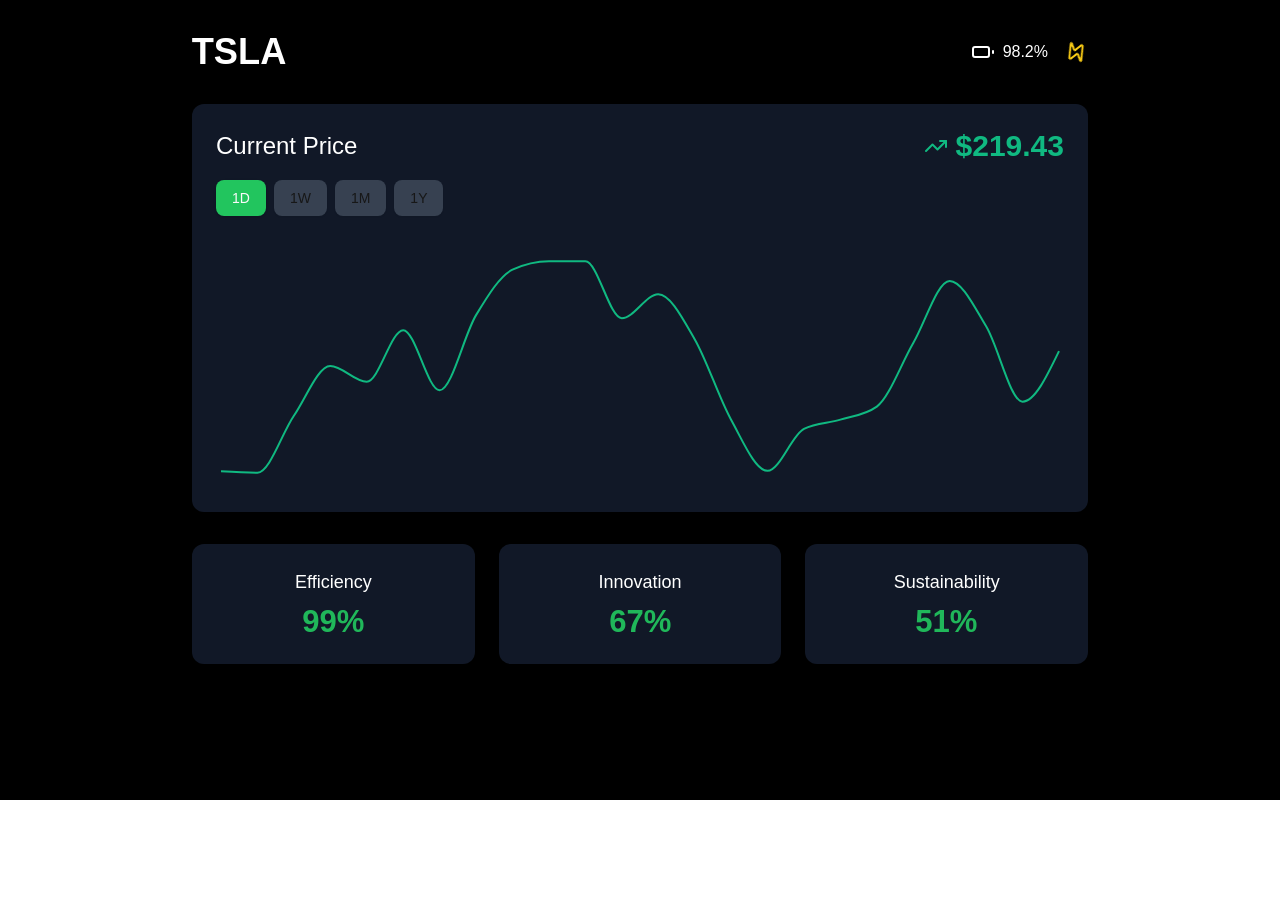
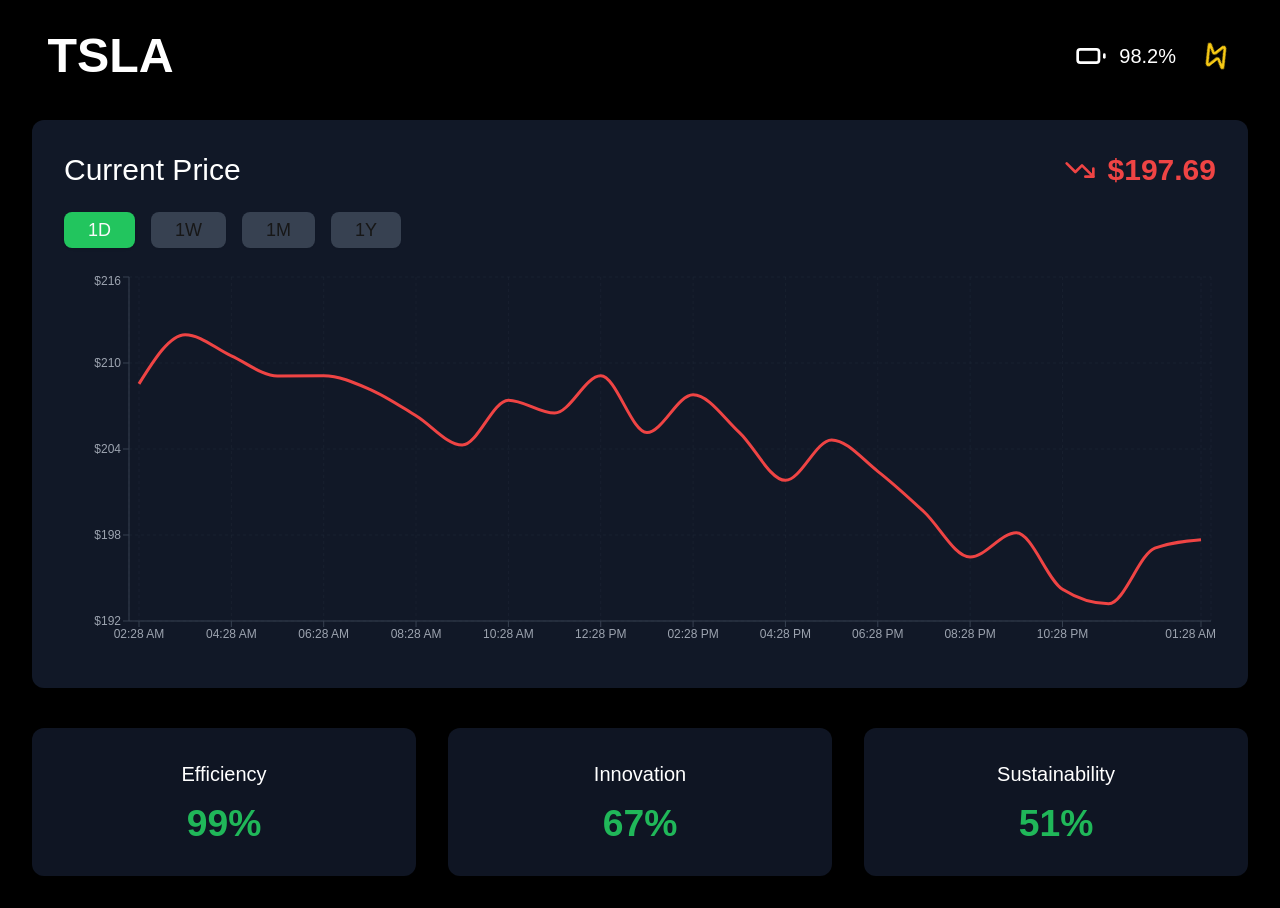
Before and after one commit to DrakeAlia/stock-simulator, a Next.js app: page / in a window 1280 px wide. Before the commit the page ends 800 px from the top, so only its background shows below. Built offline with nearby package versions, Linux system fonts and the light colour scheme.

Commit message:
added time frames and dates

```diff
--- a/package.json
+++ b/package.json
@@ -10,6 +10,7 @@
   },
   "dependencies": {
     "@radix-ui/react-slot": "^1.1.1",
+    "@radix-ui/react-tooltip": "^1.1.6",
     "class-variance-authority": "^0.7.1",
     "clsx": "^2.1.1",
     "framer-motion": "^11.18.1",
--- a/src/components/StockSimulator.tsx
+++ b/src/components/StockSimulator.tsx
@@ -1,7 +1,7 @@
 "use client";
 
-import React, { useState, useEffect, useRef } from "react";
-import { motion } from "framer-motion";
+import React, { useState, useEffect, useRef, useCallback } from "react";
+import { motion, AnimatePresence } from "framer-motion";
 import {
   LineChart,
   Line,
@@ -9,18 +9,41 @@
   YAxis,
   Tooltip,
   ResponsiveContainer,
+  CartesianGrid,
+  Area,
 } from "recharts";
 import { TrendingUp, TrendingDown, Battery, Zap } from "lucide-react";
 import { Button } from "@/components/ui/button";
+import { TooltipProps } from "recharts";
+import {
+  NameType,
+  ValueType,
+} from "recharts/types/component/DefaultTooltipContent";
 
 interface StockDataPoint {
-  time: number;
+  timestamp: Date;
   price: number;
-  volume?: number;
-  timestamp?: Date;
+  displayTime: string;
 }
 
 type TimeFrame = "1D" | "1W" | "1M" | "1Y";
+
+const AnimatedPrice = ({ price, trend }: { price: number; trend: string }) => {
+  return (
+    <AnimatePresence mode="wait">
+      <motion.div
+        key={price}
+        initial={{ opacity: 0, y: trend === "up" ? 20 : -20 }}
+        animate={{ opacity: 1, y: 0 }}
+        exit={{ opacity: 0, y: trend === "up" ? -20 : 20 }}
+        transition={{ duration: 0.3 }}
+        className="text-4xl font-bold md:text-3xl sm:text-2xl"
+      >
+        ${price.toFixed(2)}
+      </motion.div>
+    </AnimatePresence>
+  );
+};
 
 const StockSimulator = () => {
   const [mounted, setMounted] = useState(false);
@@ -33,32 +56,82 @@
   const lastPriceRef = useRef<number>(currentPrice);
   const intervalRef = useRef<ReturnType<typeof setInterval> | null>(null);
 
-  // Function to generate data based on timeframe
-  const generateDataForTimeframe = (timeframe: TimeFrame) => {
+  // Format timestamp based on timeframe
+  const formatTimestamp = (date: Date, timeframe: TimeFrame) => {
+    switch (timeframe) {
+      case "1D":
+        return date.toLocaleTimeString([], {
+          hour: "2-digit",
+          minute: "2-digit",
+        });
+      case "1W":
+        return date.toLocaleDateString([], {
+          weekday: "short",
+          month: "short",
+          day: "numeric",
+        });
+      case "1M":
+        return date.toLocaleDateString([], { month: "short", day: "numeric" });
+      case "1Y":
+        return date.toLocaleDateString([], { month: "short", year: "2-digit" });
+      default:
+        return date.toLocaleString();
+    }
+  };
+
+  const generateDataForTimeframe = useCallback((timeframe: TimeFrame) => {
     let basePrice = lastPriceRef.current;
     const newData: StockDataPoint[] = [];
+    const now = new Date();
 
-    // Configure data points based on timeframe
-    const dataPoints = {
-      "1D": 24, // Hourly for a day
-      "1W": 7, // Daily for a week
-      "1M": 30, // Daily for a month
-      "1Y": 12, // Monthly for a year
+    // Configure data points and time intervals based on timeframe
+    const config = {
+      "1D": {
+        points: 24,
+        getDate: (i: number) => {
+          const date = new Date(now);
+          date.setHours(date.getHours() - (24 - i));
+          return date;
+        },
+        volatility: 1,
+      },
+      "1W": {
+        points: 7,
+        getDate: (i: number) => {
+          const date = new Date(now);
+          date.setDate(date.getDate() - (7 - i));
+          return date;
+        },
+        volatility: 2,
+      },
+      "1M": {
+        points: 30,
+        getDate: (i: number) => {
+          const date = new Date(now);
+          date.setDate(date.getDate() - (30 - i));
+          return date;
+        },
+        volatility: 3,
+      },
+      "1Y": {
+        points: 12,
+        getDate: (i: number) => {
+          const date = new Date(now);
+          date.setMonth(date.getMonth() - (12 - i));
+          return date;
+        },
+        volatility: 5,
+      },
     }[timeframe];
 
-    // Adjust volatility based on timeframe
-    const volatilityFactor = {
-      "1D": 1,
-      "1W": 2,
-      "1M": 3,
-      "1Y": 5,
-    }[timeframe];
+    for (let i = 0; i < config.points; i++) {
+      const timestamp = config.getDate(i);
+      const volatility = (Math.random() * 8 - 4) * config.volatility;
+      basePrice = Math.max(0, basePrice + volatility);
 
-    for (let i = 0; i < dataPoints; i++) {
-      const volatility = (Math.random() * 8 - 4) * volatilityFactor;
-      basePrice = Math.max(0, basePrice + volatility);
       newData.push({
-        time: i,
+        timestamp,
+        displayTime: formatTimestamp(timestamp, timeframe),
         price: Number(basePrice.toFixed(2)),
       });
     }
@@ -72,7 +145,7 @@
     setBatteryLevel((prev) =>
       Math.max(0, Math.min(100, prev + (Math.random() * 10 - 5)))
     );
-  };
+  }, []);
 
   useEffect(() => {
     setMounted(true);
@@ -87,15 +160,13 @@
   useEffect(() => {
     if (!mounted) return;
 
-    // Initial data generation
     generateDataForTimeframe(selectedTimeframe);
 
-    // Update interval based on timeframe
     const intervalTime = {
-      "1D": 2000, // Update every 2 seconds for day view
-      "1W": 5000, // Update every 5 seconds for week view
-      "1M": 10000, // Update every 10 seconds for month view
-      "1Y": 15000, // Update every 15 seconds for year view
+      "1D": 2000,
+      "1W": 5000,
+      "1M": 10000,
+      "1Y": 15000,
     }[selectedTimeframe];
 
     intervalRef.current = setInterval(() => {
@@ -107,73 +178,94 @@
         clearInterval(intervalRef.current);
       }
     };
-  }, [mounted, selectedTimeframe]);
+  }, [mounted, selectedTimeframe, generateDataForTimeframe]);
+
+  const CustomTooltip = ({
+    active,
+    payload,
+  }: TooltipProps<ValueType, NameType>) => {
+    if (active && payload?.[0]?.value) {
+      return (
+        <div className="bg-gray-800 p-4 rounded-lg border border-gray-700">
+          <p className="text-gray-300 text-lg">
+            {payload[0].payload.displayTime}
+          </p>
+          <p className="text-white font-bold text-xl">
+            ${Number(payload[0].value).toFixed(2)}
+          </p>
+        </div>
+      );
+    }
+    return null;
+  };
 
   if (!mounted) return null;
 
   return (
-    <div className="w-full h-screen bg-black p-8 text-white">
+    <div className="w-full min-h-screen bg-black p-2 sm:p-4 lg:p-8 text-white">
       <motion.div
         initial={{ opacity: 0, y: 20 }}
         animate={{ opacity: 1, y: 0 }}
-        className="max-w-4xl mx-auto"
+        className="max-w-7xl mx-auto"
       >
-        <div className="flex items-center justify-between mb-8">
+        {/* Header section - Made responsive */}
+        <div className="flex items-center justify-between mb-6 sm:mb-10 px-2 sm:px-4">
           <motion.h1
-            className="text-4xl font-bold"
+            className="text-3xl sm:text-4xl lg:text-5xl font-bold"
             animate={{ scale: [1, 1.02, 1] }}
             transition={{ duration: 2, repeat: Infinity }}
           >
             TSLA
           </motion.h1>
-          <div className="flex items-center space-x-4">
+          <div className="flex items-center space-x-3 sm:space-x-6">
             <motion.div
               className="flex items-center"
               animate={{ opacity: batteryLevel > 20 ? 1 : 0.5 }}
             >
-              <Battery className="w-6 h-6 mr-2" />
-              <span>{batteryLevel.toFixed(1)}%</span>
+              <Battery className="w-6 h-6 sm:w-8 sm:h-8 mr-2 sm:mr-3" />
+              <span className="text-sm sm:text-xl">
+                {batteryLevel.toFixed(1)}%
+              </span>
             </motion.div>
             <motion.div
               animate={{ rotate: [0, 360] }}
               transition={{ duration: 2, repeat: Infinity }}
             >
-              <Zap className="w-6 h-6 text-yellow-400" />
+              <Zap className="w-6 h-6 sm:w-8 sm:h-8 text-yellow-400" />
             </motion.div>
           </div>
         </div>
 
+        {/* Chart section - Made responsive */}
         <motion.div
-          className="bg-gray-900 rounded-xl p-6 mb-8"
-          whileHover={{ scale: 1.02 }}
+          className="bg-gray-900 rounded-xl p-4 sm:p-6 lg:p-8 mb-6 sm:mb-10"
+          whileHover={{ scale: 1.01 }}
           transition={{ type: "spring", stiffness: 300 }}
         >
-          <div className="flex items-center justify-between mb-4">
-            <h2 className="text-2xl">Current Price</h2>
+          <div className="flex items-center justify-between mb-4 sm:mb-6">
+            <h2 className="text-xl sm:text-2xl lg:text-3xl">Current Price</h2>
             <motion.div
               className="flex items-center"
               animate={{ color: trend === "up" ? "#10B981" : "#EF4444" }}
             >
               {trend === "up" ? (
-                <TrendingUp className="w-6 h-6 mr-2" />
+                <TrendingUp className="w-6 h-6 sm:w-8 sm:h-8 mr-2 sm:mr-3" />
               ) : (
-                <TrendingDown className="w-6 h-6 mr-2" />
+                <TrendingDown className="w-6 h-6 sm:w-8 sm:h-8 mr-2 sm:mr-3" />
               )}
-              <span className="text-3xl font-bold">
-                ${currentPrice.toFixed(2)}
-              </span>
+              <AnimatedPrice price={currentPrice} trend={trend} />
             </motion.div>
           </div>
 
-          {/* Timeframe selector */}
-          <div className="flex space-x-2 mb-4">
+          {/* Timeframe selector - Made responsive */}
+          <div className="flex space-x-2 sm:space-x-4 mb-4 sm:mb-6">
             {(["1D", "1W", "1M", "1Y"] as TimeFrame[]).map((timeframe) => (
               <Button
                 key={timeframe}
                 variant={
                   selectedTimeframe === timeframe ? "default" : "secondary"
                 }
-                className={`px-4 py-2 rounded-lg ${
+                className={`px-3 py-2 sm:px-6 sm:py-3 text-sm sm:text-lg rounded-lg ${
                   selectedTimeframe === timeframe
                     ? "bg-green-500 hover:bg-green-600"
                     : "bg-gray-700 hover:bg-gray-600"
@@ -185,20 +277,59 @@
             ))}
           </div>
 
-          <div className="h-64">
+          {/* Chart - Made responsive height */}
+          <div className="h-64 sm:h-80 lg:h-96">
             <ResponsiveContainer width="100%" height="100%">
               <LineChart data={stockData}>
-                <XAxis dataKey="time" hide />
-                <YAxis domain={["auto", "auto"]} hide />
-                <Tooltip
-                  contentStyle={{ backgroundColor: "#1F2937", border: "none" }}
-                  labelStyle={{ color: "#9CA3AF" }}
+                <defs>
+                  <linearGradient id="colorPrice" x1="0" y1="0" x2="0" y2="1">
+                    <stop
+                      offset="5%"
+                      stopColor={trend === "up" ? "#10B981" : "#EF4444"}
+                      stopOpacity={0.8}
+                    />
+                    <stop
+                      offset="95%"
+                      stopColor={trend === "up" ? "#10B981" : "#EF4444"}
+                      stopOpacity={0}
+                    />
+                  </linearGradient>
+                </defs>
+                <CartesianGrid
+                  stroke="#374151"
+                  opacity={0.2}
+                  strokeDasharray="3 3"
+                />
+                <XAxis
+                  dataKey="displayTime"
+                  tick={{ fill: "#9CA3AF", fontSize: 12 }}
+                  axisLine={{ stroke: "#374151" }}
+                  tickLine={{ stroke: "#374151" }}
+                  padding={{ left: 10, right: 10 }}
+                  interval="preserveStartEnd"
+                />
+                <YAxis
+                  domain={["auto", "auto"]}
+                  tick={{ fill: "#9CA3AF", fontSize: 12 }}
+                  axisLine={{ stroke: "#374151" }}
+                  tickLine={{ stroke: "#374151" }}
+                  tickFormatter={(value) => `$${value}`}
+                  width={60}
+                />
+                <Tooltip content={CustomTooltip} />
+                <Area
+                  type="monotone"
+                  dataKey="price"
+                  stroke={trend === "up" ? "#10B981" : "#EF4444"}
+                  strokeWidth={3}
+                  fillOpacity={1}
+                  fill="url(#colorPrice)"
                 />
                 <Line
                   type="monotone"
                   dataKey="price"
                   stroke={trend === "up" ? "#10B981" : "#EF4444"}
-                  strokeWidth={2}
+                  strokeWidth={3}
                   dot={false}
                   animateNewValues={true}
                 />
@@ -207,8 +338,9 @@
           </div>
         </motion.div>
 
+        {/* Metrics section - Made responsive */}
         <motion.div
-          className="grid grid-cols-3 gap-6"
+          className="grid grid-cols-1 sm:grid-cols-3 gap-4 sm:gap-6 lg:gap-8"
           initial={{ opacity: 0 }}
           animate={{ opacity: 1 }}
           transition={{ delay: 0.5 }}
@@ -216,13 +348,13 @@
           {["Efficiency", "Innovation", "Sustainability"].map((metric) => (
             <motion.div
               key={metric}
-              className="bg-gray-900 rounded-xl p-6 text-center"
-              whileHover={{ scale: 1.05 }}
-              whileTap={{ scale: 0.95 }}
+              className="bg-gray-900 rounded-xl p-4 sm:p-6 lg:p-8 text-center backdrop-blur-sm bg-opacity-90"
+              whileHover={{ scale: 1.03 }}
+              whileTap={{ scale: 0.97 }}
             >
-              <h3 className="text-lg mb-2">{metric}</h3>
+              <h3 className="text-lg sm:text-xl mb-2 sm:mb-4">{metric}</h3>
               <motion.div
-                className="text-3xl font-bold text-green-500"
+                className="text-2xl sm:text-3xl lg:text-4xl font-bold text-green-500"
                 animate={{
                   scale: [1, 1.1, 1],
                   opacity: [1, 0.8, 1],
--- /dev/null
+++ b/src/components/ui/tooltip.tsx
@@ -0,0 +1,32 @@
+"use client"
+
+import * as React from "react"
+import * as TooltipPrimitive from "@radix-ui/react-tooltip"
+
+import { cn } from "@/lib/utils"
+
+const TooltipProvider = TooltipPrimitive.Provider
+
+const Tooltip = TooltipPrimitive.Root
+
+const TooltipTrigger = TooltipPrimitive.Trigger
+
+const TooltipContent = React.forwardRef<
+  React.ElementRef<typeof TooltipPrimitive.Content>,
+  React.ComponentPropsWithoutRef<typeof TooltipPrimitive.Content>
+>(({ className, sideOffset = 4, ...props }, ref) => (
+  <TooltipPrimitive.Portal>
+    <TooltipPrimitive.Content
+      ref={ref}
+      sideOffset={sideOffset}
+      className={cn(
+        "z-50 overflow-hidden rounded-md bg-primary px-3 py-1.5 text-xs text-primary-foreground animate-in fade-in-0 zoom-in-95 data-[state=closed]:animate-out data-[state=closed]:fade-out-0 data-[state=closed]:zoom-out-95 data-[side=bottom]:slide-in-from-top-2 data-[side=left]:slide-in-from-right-2 data-[side=right]:slide-in-from-left-2 data-[side=top]:slide-in-from-bottom-2",
+        className
+      )}
+      {...props}
+    />
+  </TooltipPrimitive.Portal>
+))
+TooltipContent.displayName = TooltipPrimitive.Content.displayName
+
+export { Tooltip, TooltipTrigger, TooltipContent, TooltipProvider }
```
Also changed, not shown: 1 other file (tests, documents, lock files or other folders).
